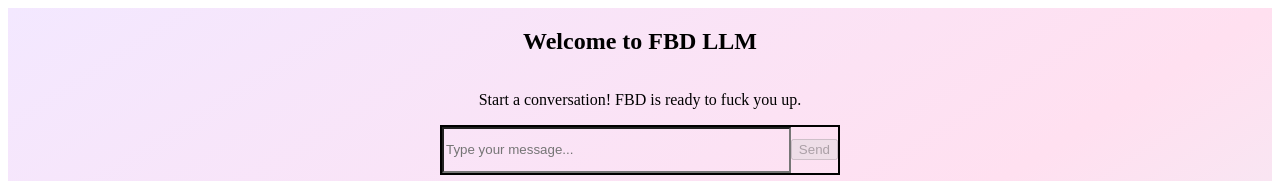
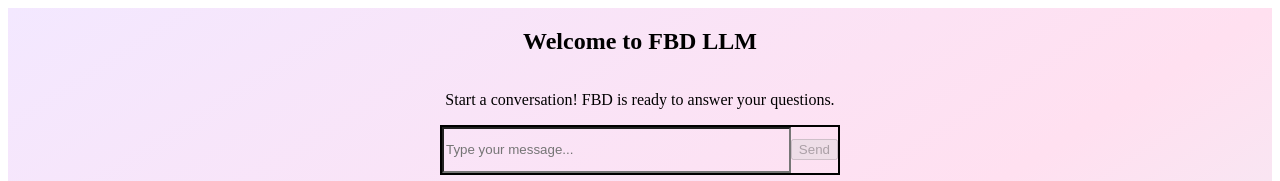
Before and after one commit to para0107/Final_ML_Proj_Deploy, a Next.js app: page / in a window 1280 px wide. Shown: the top 181 px of the page. Built offline with nearby package versions, Linux system fonts and the light colour scheme.

Commit message:
Deploy try

```diff
--- a/app/interface.tsx
+++ b/app/interface.tsx
@@ -26,20 +26,20 @@ const ChatComponent: React.FC = () => {
     const sendMessage = async () => {
         if (!message.trim()) return;
 
-        // Append user message locally
-        const updatedHistory = [...conversation, { role: 'user', content: message }];
+        const updatedHistory: Message[] = [...conversation, { role: 'user', content: message }];
         setConversation(updatedHistory);
         setIsLoading(true);
 
         try {
-            const response = await axios.post('http://localhost:8000/rag_chat', {
-                message,
-                history: updatedHistory,
-            });
-
-            // Replace local history with the updated history from server
+            const response = await axios.post<{ answer: string; history: Message[] }>(
+                process.env.NEXT_PUBLIC_API_URL + '/rag_chat',
+                {
+                    message,
+                    history: updatedHistory,
+                }
+            );
             setConversation(response.data.history);
-        } catch  {
+        } catch {
             setConversation(prev => [
                 ...prev,
                 {
@@ -55,15 +55,13 @@ const ChatComponent: React.FC = () => {
 
     return (
         <div className="min-h-screen flex flex-col bg-gradient-to-br from-[#f3e8ff] via-[#ffe0f0] to-[#e0f7fa] font-sans font-medium tracking-wide">
-            {/* Welcome Title and Subtitle */}
             <div className="flex flex-col items-center mt-8 mb-8">
                 <h2 className="text-4xl font-bold text-violet-700 mb-2">Welcome to FBD LLM</h2>
                 <p className="text-lg text-violet-500 text-center max-w-md">
-                    Start a conversation! FBD is ready to fuck you up.
+                    Start a conversation! FBD is ready to answer your questions.
                 </p>
             </div>
 
-            {/* Centered Input Box */}
             <div className="flex-1 flex flex-col items-center w-full">
                 <div className="flex flex-col items-center w-full">
                     <div className="flex justify-center w-full">
@@ -95,7 +93,6 @@ const ChatComponent: React.FC = () => {
                     </div>
                 </div>
 
-                {/* Chat Answers Below Input */}
                 <div className="flex flex-col items-center w-full">
                     <div className="w-full max-w-5xl space-y-6">
                         {conversation.map((msg, idx) => (
```
